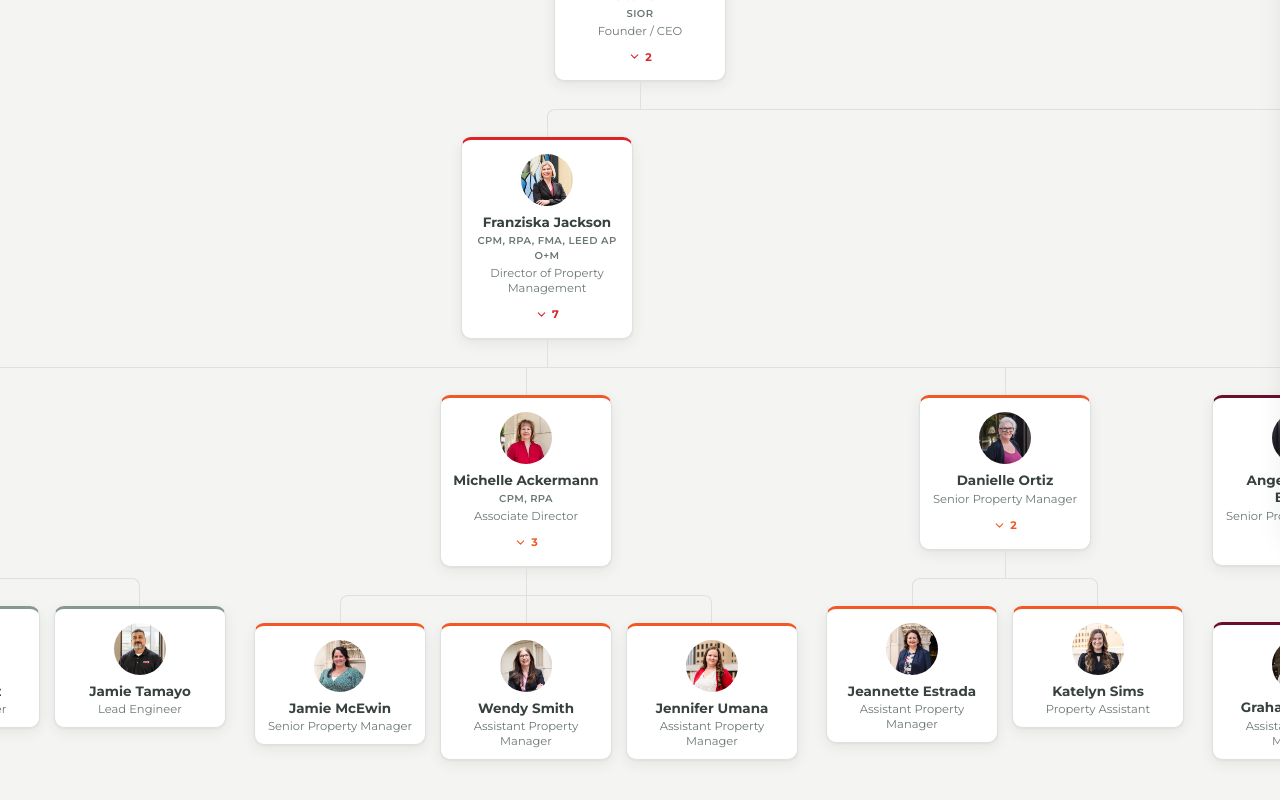
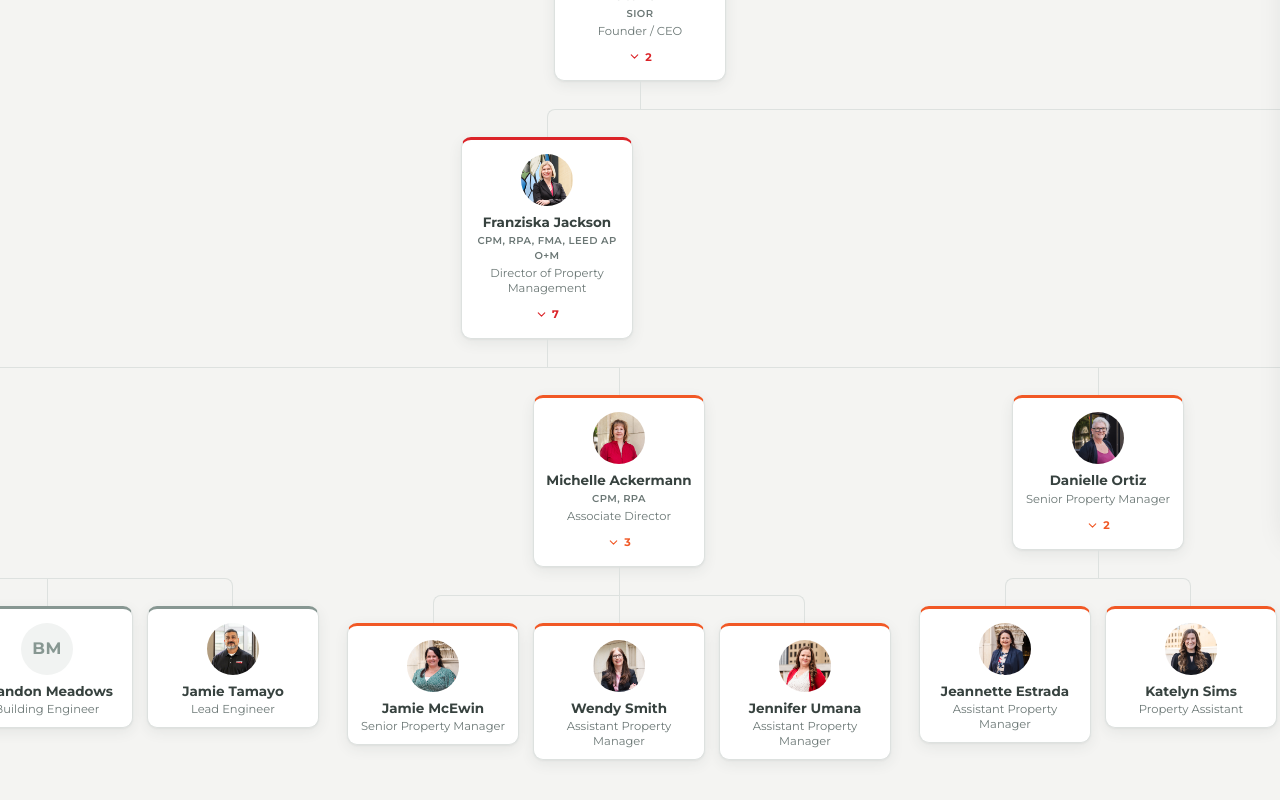
Before and after one commit to seanmbednarz/ecr-management-directory, a React (Vite) app: page / in a window 1280 px wide. Shown: the part 260-1060 px from the top of the page. Built offline with nearby package versions, Linux system fonts and the light colour scheme.

Commit message:
Add Brandon Meadows
Building Engineer under Mike Bartz, started 2026-09-01. Mirrors the
same addition in ecr-directory.

Co-Authored-By: Claude Opus 5 <noreply@anthropic.com>

```diff
--- a/src/data.ts
+++ b/src/data.ts
@@ -73,6 +73,9 @@ export const PEOPLE: Person[] = [
   { id: 'jose-vazquez', name: 'Jose Vazquez', cred: '', title: 'Building Engineer', dept: 'management', parent: 'mike-bartz',
     email: 'jvazquez@ecrtx.com', phone: '', mobile: '512-767-3468', linkedin: '',
     photo: '/Jose_Vazquez_-_Square.jpg', bio: BIO('jose-vazquez'), color: '#879792' },
+  { id: 'brandon-meadows', name: 'Brandon Meadows', cred: '', title: 'Building Engineer', dept: 'management', parent: 'mike-bartz',
+    email: 'bmeadows@ecrtx.com', phone: '512-505-0943', mobile: '', linkedin: '',
+    photo: '', bio: BIO('brandon-meadows'), color: '#879792' },
   { id: 'jamie-tamayo', name: 'Jamie Tamayo', cred: '', title: 'Lead Engineer', dept: 'management', parent: 'mike-bartz',
     email: 'jtamayo@ecrtx.com', phone: '512-505-2763', mobile: '512-994-5032', linkedin: LI('jamie-tamayo-447149271'),
     photo: '/Jamie_Tamayo_-_Square.jpg', bio: BIO('jamie-tamayo'), color: '#879792' },
```
